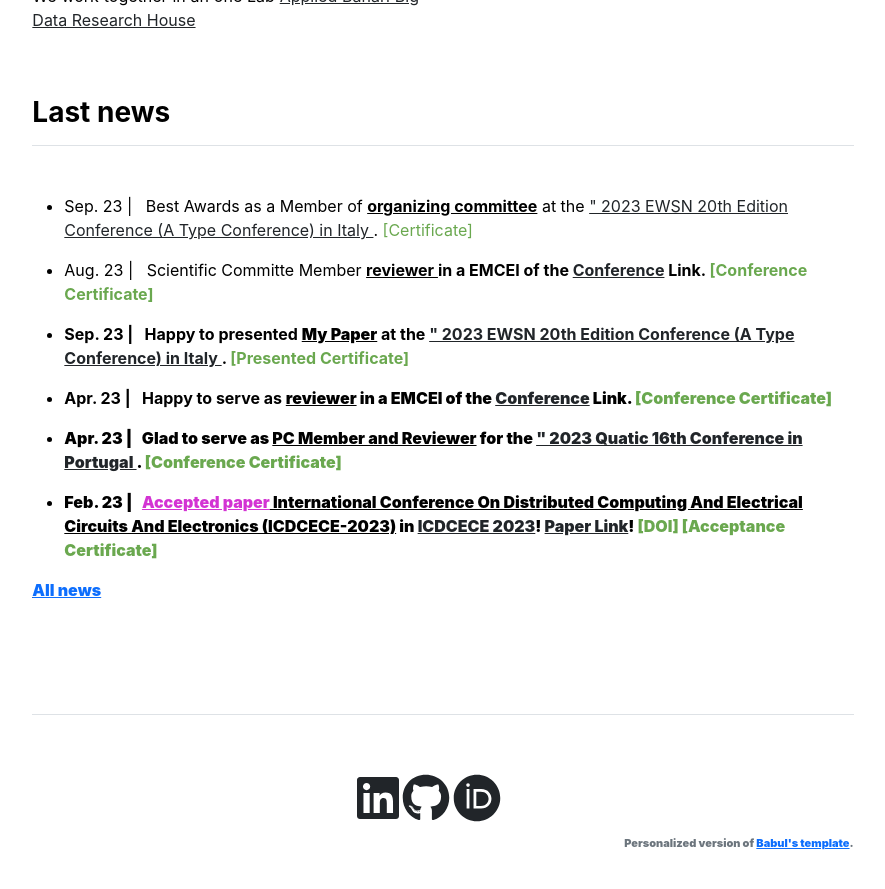
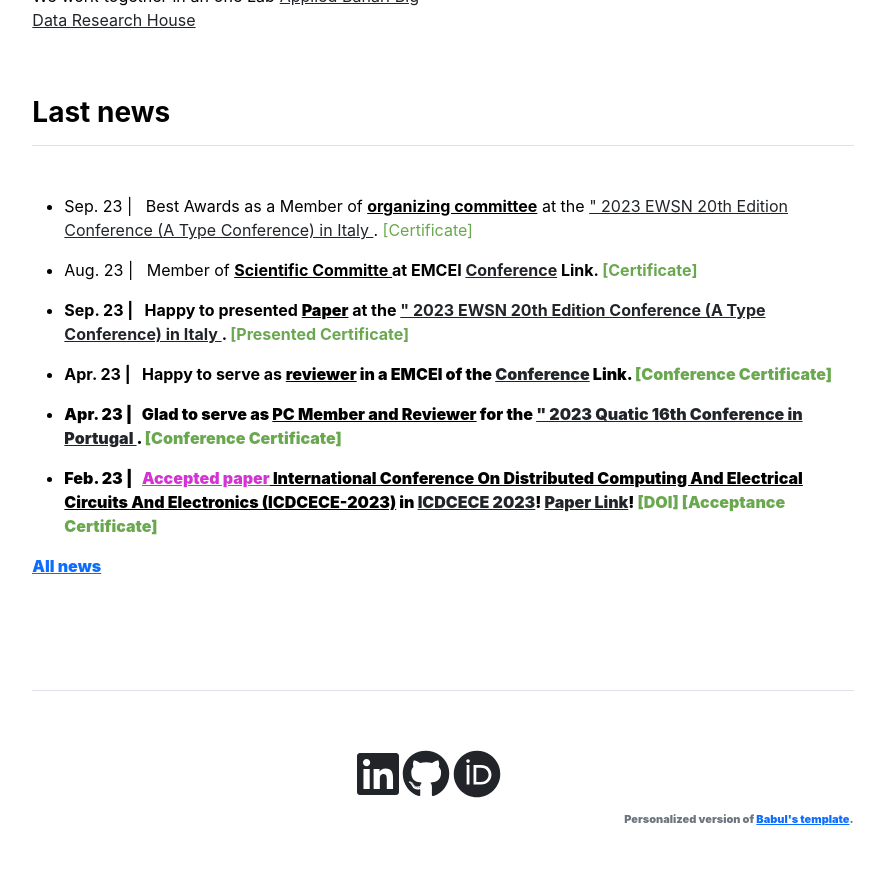
Before and after one commit to babulcseian/babulcseian.github.io, a Jekyll site: the page built from index.md, in a window 1280 px wide and 900 px high, scrolled down 1015 px. Shown: the top 889 px of the window, without its empty margins (197-1082 px from the left). Built offline with Jekyll 4.4.1, drawn with Linux system fonts in a browser that asks for light colours; a style sheet for code colours, icons or effects is not loaded.

Commit message:
Update news.yml

```diff
--- a/_data/news.yml
+++ b/_data/news.yml
@@ -1,6 +1,6 @@
 - {message: 'Sep. 23 | &nbsp; Best Awards as a Member of <u><b> organizing committee</b></u> at the <a class="other"https://events.dimes.unical.it/ewsn2023/>" 2023 EWSN 20th Edition Conference (A Type Conference) in Italy </a>. <a class="paper" href="publications/Certificate/Md Babul Islam by a best organizing Committee EWSN.pdf">[Certificate]</a>', last: '1'}
-- {message: 'Aug. 23 | &nbsp;  Scientific Committe Member <u><b> reviewer </u> in a EMCEI of the <a class="other" href="http://emcei.net/">Conference</a> Link. <a class="paper" href="publications/Certificate/Md Babul Islam by Scientific Committee EMCEI-23.pdf">[Conference Certificate]</a>', last: '1'}
-- {message: 'Sep. 23 | &nbsp; Happy to presented <u><b>My Paper</b></u> at the <a class="other"https://events.dimes.unical.it/ewsn2023/>" 2023 EWSN 20th Edition Conference (A Type Conference) in Italy </a>. <a class="paper" href="publications/Certificate/Md Babul Islam by EWSN 2023 Presented.pdf">[Presented Certificate]</a>', last: '1'}
+- {message: 'Aug. 23 | &nbsp; Member of <u><b> Scientific Committe </u> at EMCEI <a class="other" href="http://emcei.net/">Conference</a> Link. <a class="paper" href="publications/Certificate/Md Babul Islam by Scientific Committee EMCEI-23.pdf">[Certificate]</a>', last: '1'}
+- {message: 'Sep. 23 | &nbsp; Happy to presented <u><b>Paper</b></u> at the <a class="other"https://events.dimes.unical.it/ewsn2023/>" 2023 EWSN 20th Edition Conference (A Type Conference) in Italy </a>. <a class="paper" href="publications/Certificate/Md Babul Islam by EWSN 2023 Presented.pdf">[Presented Certificate]</a>', last: '1'}
 - {message: 'Apr. 23 | &nbsp; Happy to serve as <u><b>reviewer</u> in a EMCEI of the <a class="other" href="http://emcei.net/">Conference</a> Link. <a class="paper" href="publications/Certificate/Review%20Certificate%20EMCEI-23%20.pdf">[Conference Certificate]</a>', last: '1'}
 - {message: 'Apr. 23 | &nbsp; Glad to serve as <u><b>PC Member and Reviewer</b></u> for the <a class="other"https://2023.quatic.org/home>" 2023 Quatic 16th Conference in Portugal </a>. <a class="paper" href="publications/Certificate/QUATIC%202023.pdf">[Conference Certificate]</a>', last: '1'}
 - {message: 'Feb. 23 | &nbsp; <b style="color:rgba(200,0,200,0.8);"><u>Accepted paper</b> International Conference On Distributed Computing And Electrical Circuits And Electronics (ICDCECE-2023)</u> in <a class="other" href="https://icdcece.in/index.php">ICDCECE 2023</a>! <a class="other" href="https://ieeexplore.ieee.org/abstract/document/10151254">Paper Link</a>! <a class="paper" href="https://ieeexplore.ieee.org/abstract/document/10151254">[DOI]</a> <a class="paper" href="publications/Certificate/1-ICDCECE-2023%20Participation%20Certificate6.jpg">[Acceptance Certificate]</a>', last: '1'}
```
